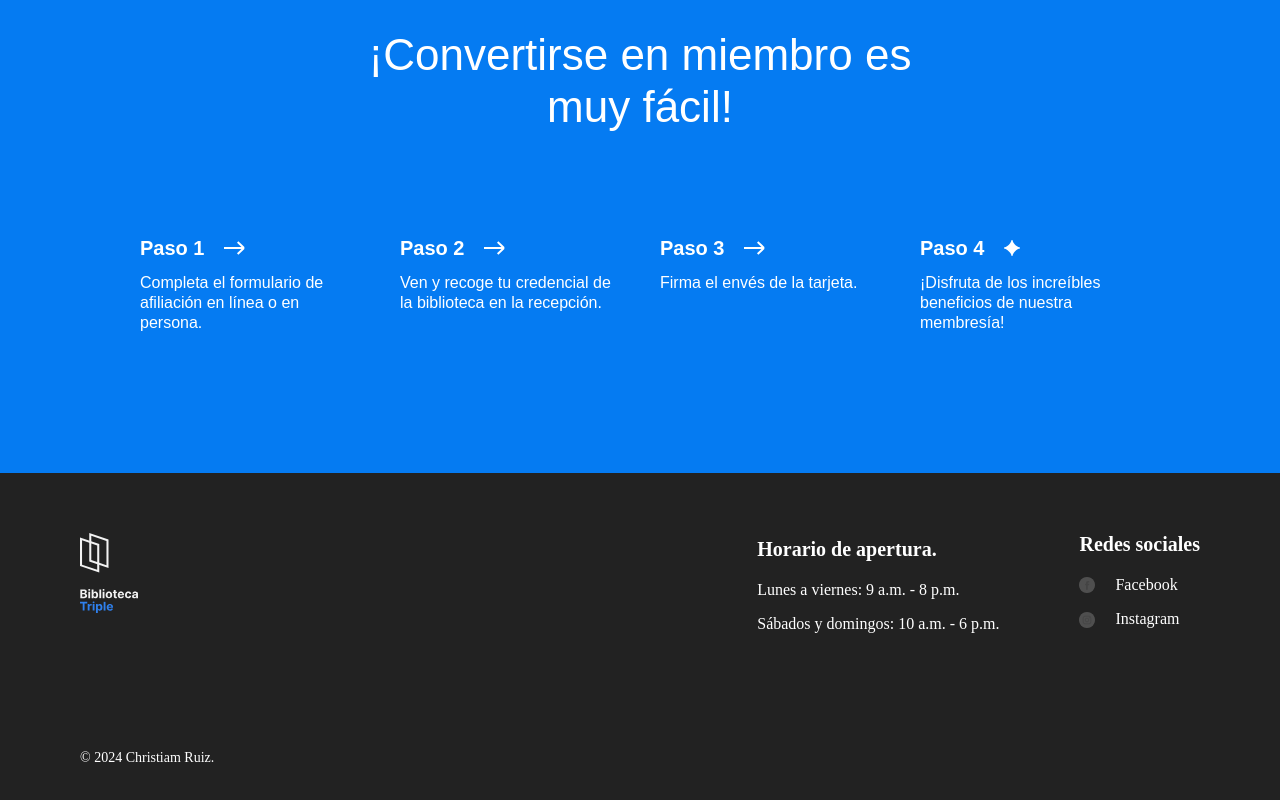
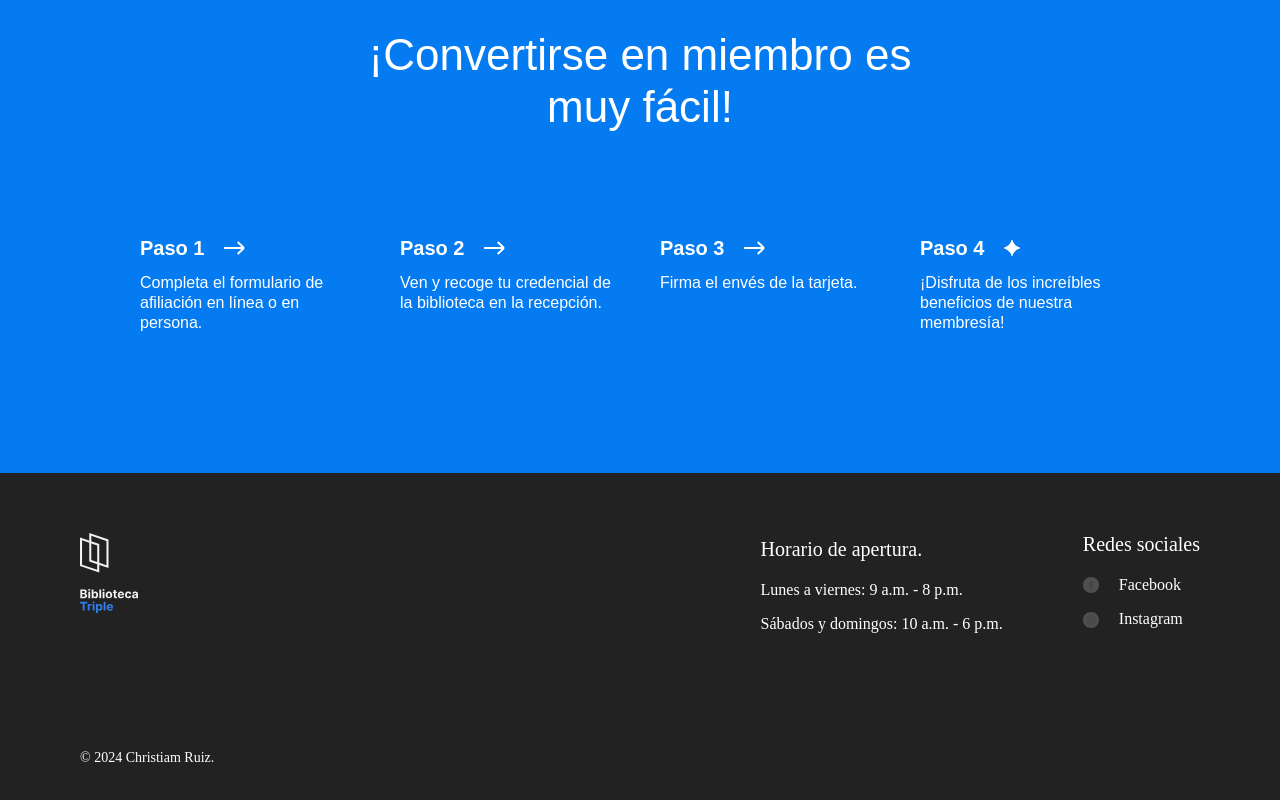
Before and after one commit to Christiam9/sprint-three, a plain HTML site: page index.html in a window 1280 px wide. Shown: the part 3099-3899 px from the top of the page. Drawn offline with Linux system fonts and the light colour scheme.

Commit message:
modificando para que solo haya un h1

```diff
--- a/index.html
+++ b/index.html
@@ -297,7 +297,7 @@
           />
         </div>
         <div class="footer__column footer__column_content_hours">
-          <h1 class="footer__column-heading">Horario de apertura.</h1>
+          <p class="footer__column-heading">Horario de apertura.</p>
           <lu class="footer__list">
             <li class="footer__list-item">Lunes a viernes: 9 a.m. - 8 p.m.</li>
             <li class="footer__list-item">
@@ -306,7 +306,7 @@
           </lu>
         </div>
         <div class="footer__column footer__column_content_social">
-          <h1 class="footer__column-heading">Redes sociales</h1>
+          <p class="footer__column-heading">Redes sociales</p>
           <ul class="footer__list">
             <li class="footer__list-item">
               <img
```
